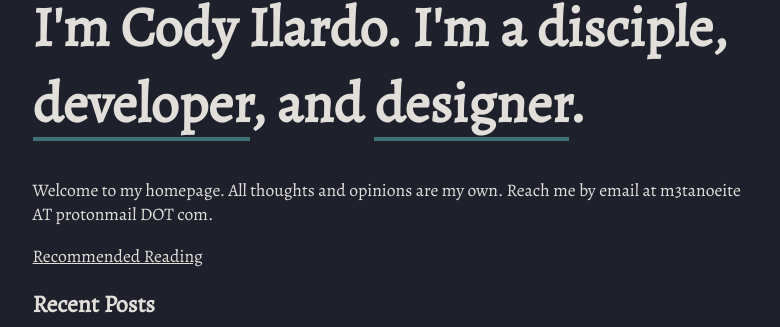
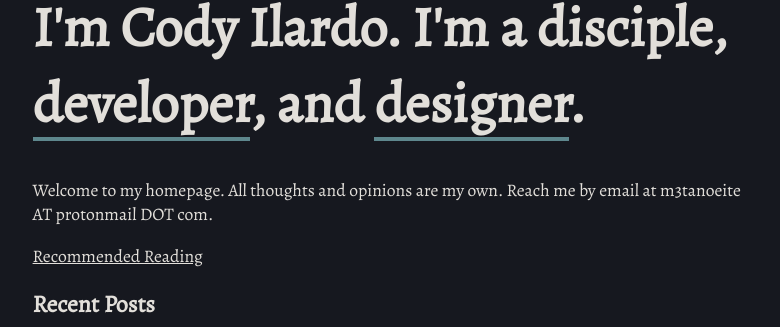
Before and after one commit to codyilardo/codyilardo.github.io, a Jekyll site: the page built from index.html, in a window 1280 px wide. Shown: the part 181-508 px from the top of the page, without its empty margins (249-1029 px from the left). Built offline with Jekyll 4.4.1, drawn with Linux system fonts in a browser that asks for light colours.

Commit message:
color mods and mobile sizing

```diff
--- a/css/main.css
+++ b/css/main.css
@@ -10,8 +10,8 @@
 } */
 
 :root {
-    --bg: #1E212B;
-    --accent: #407076;
+    --bg: #16181f;
+    --accent: #5e878d;
     --text: #e2dfda;
     --font: 'Alegreya';
     --mono-font: 'Source Code Pro';
@@ -133,14 +133,19 @@
 }
 
 /* PHONE SCREEN CHANGES */
-@media only screen and (max-width: 600px) {
+@media only screen and (max-width: 700px) {
 
     body {
-        font-size: 150%;
-        background-color: var(--bg);
-        color: var(--text);
+        font-size: 150% !important;
+        background-color: var(--bg) !important;
+        color: var(--text) !important;
         margin: auto;
-        width: 90%;
-        font-family: var(--font);
+        width: 90% !important;
+        font-family: var(--font) !important;
+    }
+
+    html {
+        margin: 0px;
+        padding: 0px;
     }
 }
```
